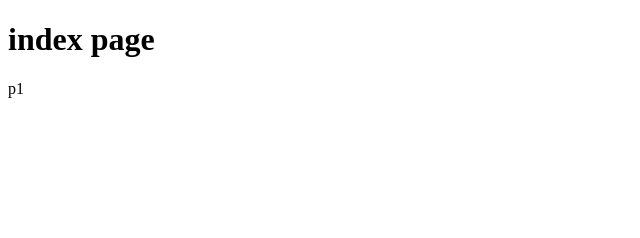
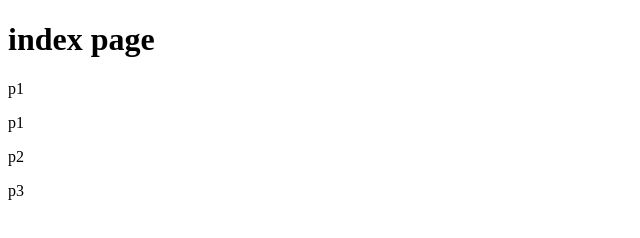
Before and after one commit to jeonghaj/GitTest02, a plain HTML site: page index.html in a window 1280 px wide. Shown: the full height of the page, 0-640 px from the left. Drawn offline with Linux system fonts and the light colour scheme.

Commit message:
p123 added

```diff
--- a/index.html
+++ b/index.html
@@ -9,6 +9,9 @@
     <div class="container">
         <h1>index page</h1>
         <p>p1</p>
+        <p>p1</p>
+        <p>p2</p>
+        <p>p3</p>
     </div>
 </body>
 </html>
```
